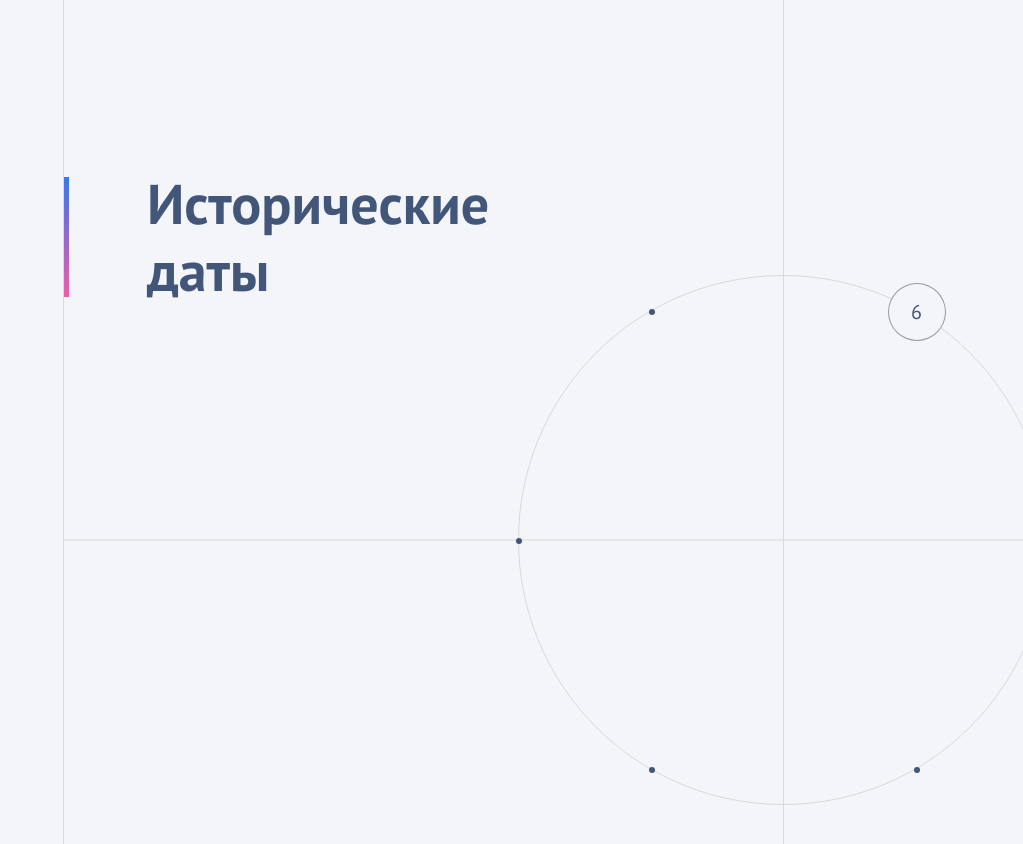
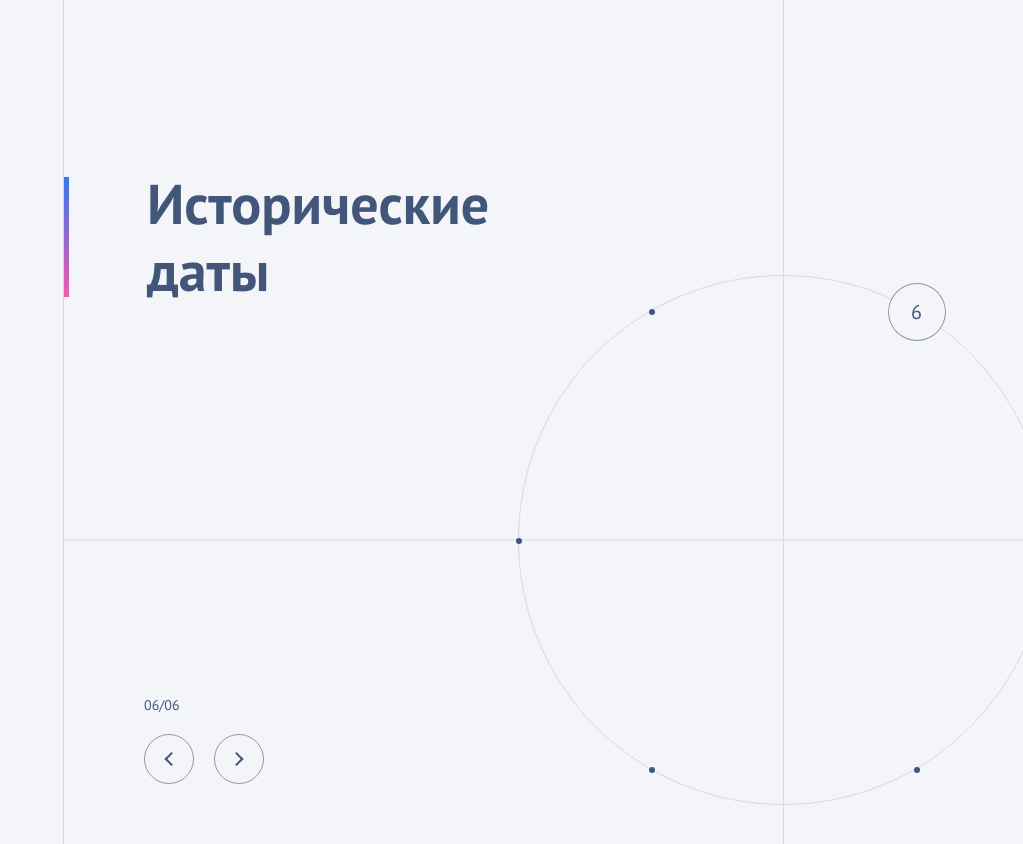
Before and after one commit to MustafaProger/onlyteam_test, a React app: page / in a window 1280 px wide. Shown: the top 844 px of the page, without its empty margins (257-1280 px from the left). Built offline with nearby package versions, Linux system fonts and the light colour scheme.

Commit message:
feat: добавлен UI для TimelineNavigator без логики

```diff
--- a/src/App.tsx
+++ b/src/App.tsx
@@ -2,6 +2,7 @@ import React from "react";
 import styled from "styled-components";
 import TimelineContainer from "./components/TimelineContainer";
 import TimelineCircle from "./components/TimelineCircle";
+import TimelineNavigator from "./components/TimelineNavigator";
 
 const AppContainer = styled.div`
 	width: 100%;
@@ -43,7 +44,8 @@ const App = () => {
 						даты
 					</Title>
 				</TitleWrapper>
-				<TimelineCircle/>
+				<TimelineCircle />
+				<TimelineNavigator />
 			</TimelineContainer>
 		</AppContainer>
 	);
--- a/src/components/TimelineCircle.tsx
+++ b/src/components/TimelineCircle.tsx
@@ -1,6 +1,6 @@
 import React, { useMemo } from "react";
 import { connect } from "react-redux";
-import { WorkWithDots } from "../interfaces/interfaces";
+import { AppState, WorkWithDots } from "../interfaces/interfaces";
 import styled from "styled-components";
 
 const Circle = styled.div`
@@ -13,6 +13,7 @@ const Circle = styled.div`
 	border-radius: 50%;
 	border: 1px solid #d9d9d9;
 	transition: all 0.5s;
+	z-index: 3;
 `;
 
 const Dot = styled.div`
@@ -48,7 +49,7 @@ const Dot = styled.div`
 		font-size: 20px;
 		color: rgba(66, 86, 122, 1);
 		opacity: 0;
-		z-index: 4;
+		z-index: 2;
 	}
 
 	&:hover::after {
@@ -107,7 +108,9 @@ const TimelineCircle = ({
 					style={{
 						left: `${dot.x}px`,
 						top: `${dot.y}px`,
-						transform: `translate(-50%, -50%) rotate(${-(360 + rotationCircle)}deg)`,
+						transform: `translate(-50%, -50%) rotate(${-(
+							360 + rotationCircle
+						)}deg)`,
 					}}
 					className={activeDot === dot.index ? "active" : ""}
 					onClick={() => setActiveDot(dot.index)}
@@ -117,9 +120,7 @@ const TimelineCircle = ({
 	);
 };
 
-function mapStatetoProps(
-	state: any
-): Pick<WorkWithDots, "countDots" | "activeDot"> {
+function mapStatetoProps(state: AppState): AppState {
 	return { countDots: state.countDots, activeDot: state.activeDot };
 }
 
--- /dev/null
+++ b/src/components/TimelineNavigator.tsx
@@ -0,0 +1,95 @@
+import React from "react";
+import { AppState, WorkWithDots } from "../interfaces/interfaces";
+import { connect } from "react-redux";
+import styled from "styled-components";
+
+const TimelineNavigatorContainer = styled.div`
+	display: flex;
+	flex-direction: column;
+	gap: 20px;
+	margin: 393px 0 0 80px;
+`;
+
+const NavigatorContainer = styled.div`
+	display: flex;
+	flex-direction: row;
+	position: relative;
+	top: 0;
+	left: 0;
+	width: 120px;
+	height: 50px;
+
+	.navigator {
+		position: absolute;
+		top: 0;
+		left: 0;
+		width: 50px;
+		height: 50px;
+		background-color: #f4f5f9;
+		border: 1px solid rgba(48, 62, 88, 0.5);
+		border-radius: 50%;
+		background: transparent;
+		cursor: pointer;
+		transition: all 0.5s;
+	}
+
+	.navigator span {
+		position: relative;
+		display: block;
+		width: 10px;
+		height: 10px;
+		border: 2px solid #42567a;
+		border-right: transparent;
+		border-bottom: transparent;
+	}
+
+	.navigator-right {
+		left: 50%;
+		transform: translateX(20%);
+	}
+
+	.navigator span {
+		position: absolute;
+		left: 50%;
+		top: 50%;
+		transform: translate(-50%, -50%);
+	}
+
+	.navigator-left span {
+		transform: translate(-25%, -50%) rotate(-45deg);
+	}
+
+	.navigator-right span {
+		transform: translate(-75%, -50%) rotate(135deg);
+	}
+`;
+
+const TimelineNavigator = ({
+	countDots,
+	activeDot,
+}: Pick<WorkWithDots, "countDots" | "activeDot">) => {
+	console.log(countDots, activeDot);
+	return (
+		<TimelineNavigatorContainer>
+			<p style={{ color: "#42567A", fontSize: "14px" }}>
+				0{activeDot}/0{countDots}
+			</p>
+			<NavigatorContainer>
+				<div className='navigator navigator-left'>
+					<span></span>
+				</div>
+				<div className='navigator navigator-right'>
+					<span></span>
+				</div>
+			</NavigatorContainer>
+		</TimelineNavigatorContainer>
+	);
+};
+
+function mapStateToProps(
+	state: AppState
+): Pick<WorkWithDots, "countDots" | "activeDot"> {
+	return { countDots: state.countDots, activeDot: state.activeDot };
+}
+
+export default connect(mapStateToProps)(TimelineNavigator);
```
